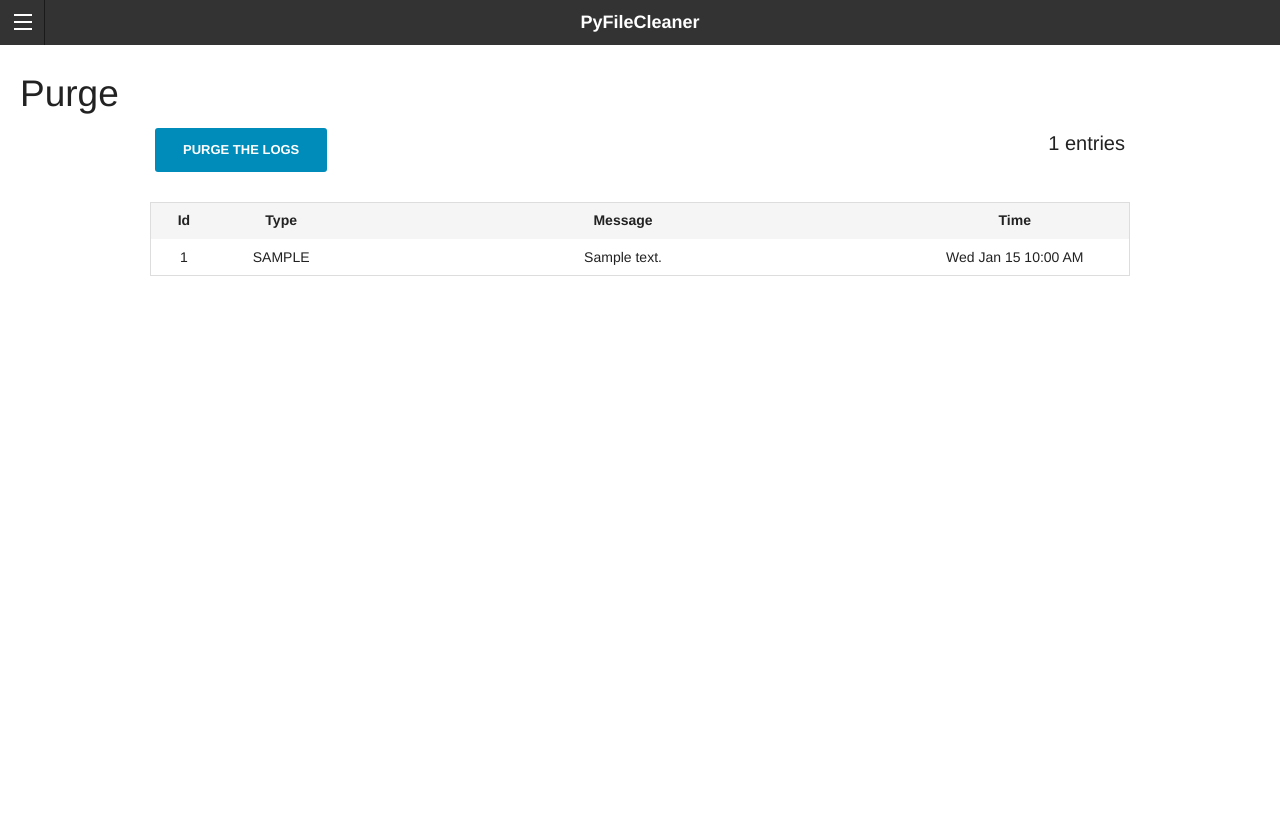
After one commit to thingdeux/PyFileCleaner, a Flask app: template web/templates/logs.html in a window 1280 px wide. The commit adds this page. Run offline with Flask 2, Linux system fonts and the light colour scheme; the template is opened without the code that fills it: most values are stand-ins (such as "Sample title", 1, 10 or a date in 2020).

Commit message:
Wired up log page

```diff
--- a/db/models.py
+++ b/db/models.py
@@ -65,7 +65,7 @@ class Log(db.Model):
 
     @staticmethod
     def get_latest_logs():
-        return Log.query.order_by(desc(Log.id)).limit(30)
+        return Log.query.order_by(desc(Log.id)).limit(15)
 
     @staticmethod
     def get_logs_by_offset(offset=0, limit=50):
--- a/web/static/css/app.css
+++ b/web/static/css/app.css
@@ -5,6 +5,14 @@
 
 .tiny_pad {
     padding: 10px;
+}
+
+.tiny_top_pad {
+    padding-top: 10px;
+}
+
+.medium-pad {
+    padding: 20px;
 }
 
 .tiny_left_pad {
@@ -22,3 +30,12 @@
 .ext_key {
     font-weight: bold;
 }
+
+
+
+#log-count {
+    font-size: 20px;
+}
+#purge-button {
+    font-weight: bold;
+}
--- /dev/null
+++ b/web/static/js/base.js
@@ -0,0 +1,29 @@
+/**
+ * Created by Josh on 5/18/15.
+ */
+
+$(document).ready(function() {
+    function post(location) {
+        $.ajax({
+           type: "POST",
+           url: location
+        });
+    }
+
+    $("#purge-button").click(function() {
+            post("/purge/logs/");
+        }
+    )
+
+    $("#scan-button").click(function() {
+            post("/scan");
+        }
+    )
+
+    $("#delete").click(function() {
+            post("/delete");
+        }
+    )
+
+
+});
--- a/web/templates/base.html
+++ b/web/templates/base.html
@@ -3,10 +3,11 @@
 <head>
     <meta charset="utf-8">
     <meta name="viewport" content="width=device-width, initial-scale=1.0">
-    <link rel="stylesheet" href="static/css/foundation.min.css">
-    <link rel="stylesheet" href="static/css/app.css">
-    <link rel="stylesheet" href="static/css/normalize.css">
-    <script src="static/js/vendor/modernizr.js"></script>
+    <link rel="stylesheet" href="/static/css/foundation.min.css">
+    <link rel="stylesheet" href="/static/css/app.css">
+    <link rel="stylesheet" href="/static/css/normalize.css">
+    {% block extra_css %}{% endblock %}
+    <script src="/static/js/vendor/modernizr.js"></script>
     <title>PyFileCleaner</title>
 </head>
 <body>
@@ -30,7 +31,7 @@
             <li><a href="/delete">Delete</a></li>
             <li><label>Config</label></li>
             <li><a href="/settings">Settings</a></li>
-            <li><a href="/purge">Log Purge</a></li>
+            <li><a href="/logs/0/">Logs</a></li>
           </ul>
         </aside>
 
@@ -50,10 +51,13 @@
 
 
 
-    <script src="static/js/vendor/jquery.js"></script>
-    <script src="static/js/foundation.min.js"></script>
+    <script src="/static/js/vendor/jquery.js"></script>
+    <script src="/static/js/foundation.min.js"></script>
     <script>
       $(document).foundation();
     </script>
+
+    <script src="/static/js/base.js"></script>
+    {% block extrajs %}{% endblock %}
 </body>
 </html>
--- /dev/null
+++ b/web/templates/logs.html
@@ -0,0 +1,49 @@
+{% extends "base.html" %}
+
+{% block content_header %}
+Purge
+{% endblock %}
+
+{% block content %}
+    <div class = "row">
+        <div class="small-5 columns text-left">
+            <button id="purge-button" class="button radius small">PURGE THE LOGS</button>
+        </div>
+
+        <div class="small-3 columns tiny_top_pad">
+            {% if more_results == True %}
+                <a href="/logs/{{next_page}}"> NEXT PAGE </a>
+            {% endif %}
+        </div>
+
+        <div id="log-count" class="small-4 columns text-right">
+            {{ log_count }} entries
+        </div>
+    </div>
+
+    <div class = "row">
+        <div class="small-12 columns tiny_pad">
+            <table role="grid">
+                <thead>
+                    <tr>
+                        <th class="text-center" width="80">Id</th>
+                        <th class="text-center" width="150">Type</th>
+                        <th class="text-center" width="750">Message</th>
+                        <th class="text-center" width="300">Time</th>
+                    </tr>
+                </thead>
+
+                <tbody>
+                {% for log in logs %}
+                    <tr>
+                        <td class="text-center">{{ log.id }}</td>
+                        <td class="text-center">{{ log.log_type | upper }}</td>
+                        <td class="text-center">{{ log.message }}</td>
+                        <td class="text-center">{{ log.time.strftime('%a %b %d %I:%M %p') }}</td>
+                    </tr>
+                {% endfor %}
+                </tbody>
+            </table>
+        </div>
+    </div>
+{% endblock %}
```
Also changed, not shown: web/templates/purge.html (deleted, +0 -8 lines), web/views.py (+30 -4 lines).
